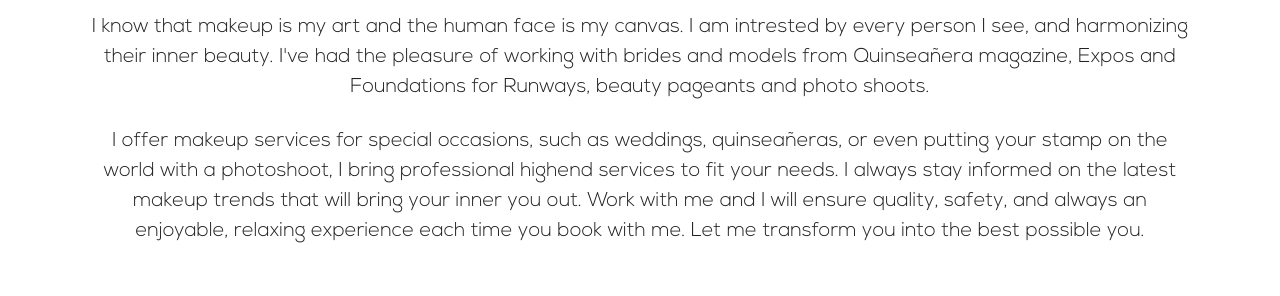
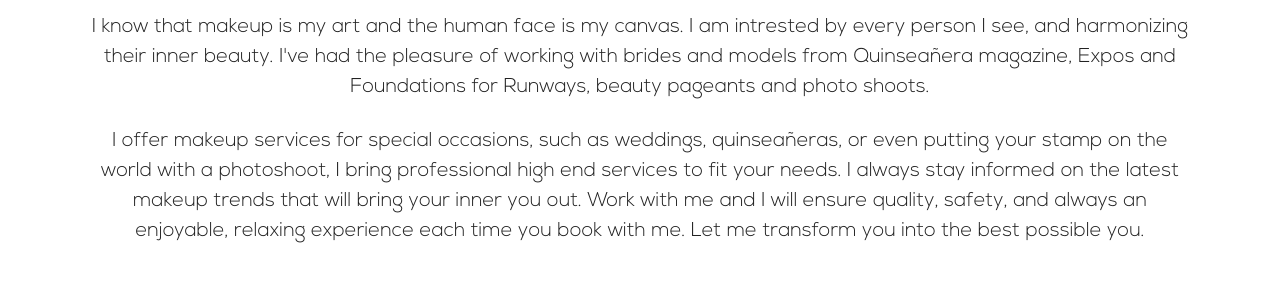
Before and after one commit to teds31/anas-makeup-glam-website, a plain HTML site: page index.html in a window 1280 px wide. Shown: the part 2780-3076 px from the top of the page. Drawn offline with Linux system fonts and the light colour scheme.

Commit message:
fix typo highend in about text

```diff
--- a/index.html
+++ b/index.html
@@ -231,7 +231,7 @@
 							</p>
 							<p class="lead mb-4">
 								I offer makeup services for special occasions, such as weddings, quinseañeras, or even putting your
-								stamp on the world with a photoshoot, I bring  professional highend services to fit your needs.
+								stamp on the world with a photoshoot, I bring  professional high end services to fit your needs.
 								I always stay informed on the latest makeup trends that will bring your inner you out.
 								Work with me and I will ensure quality, safety, and always an enjoyable, relaxing experience
 								each time you book with me. Let me transform you into the best possible you.
```
